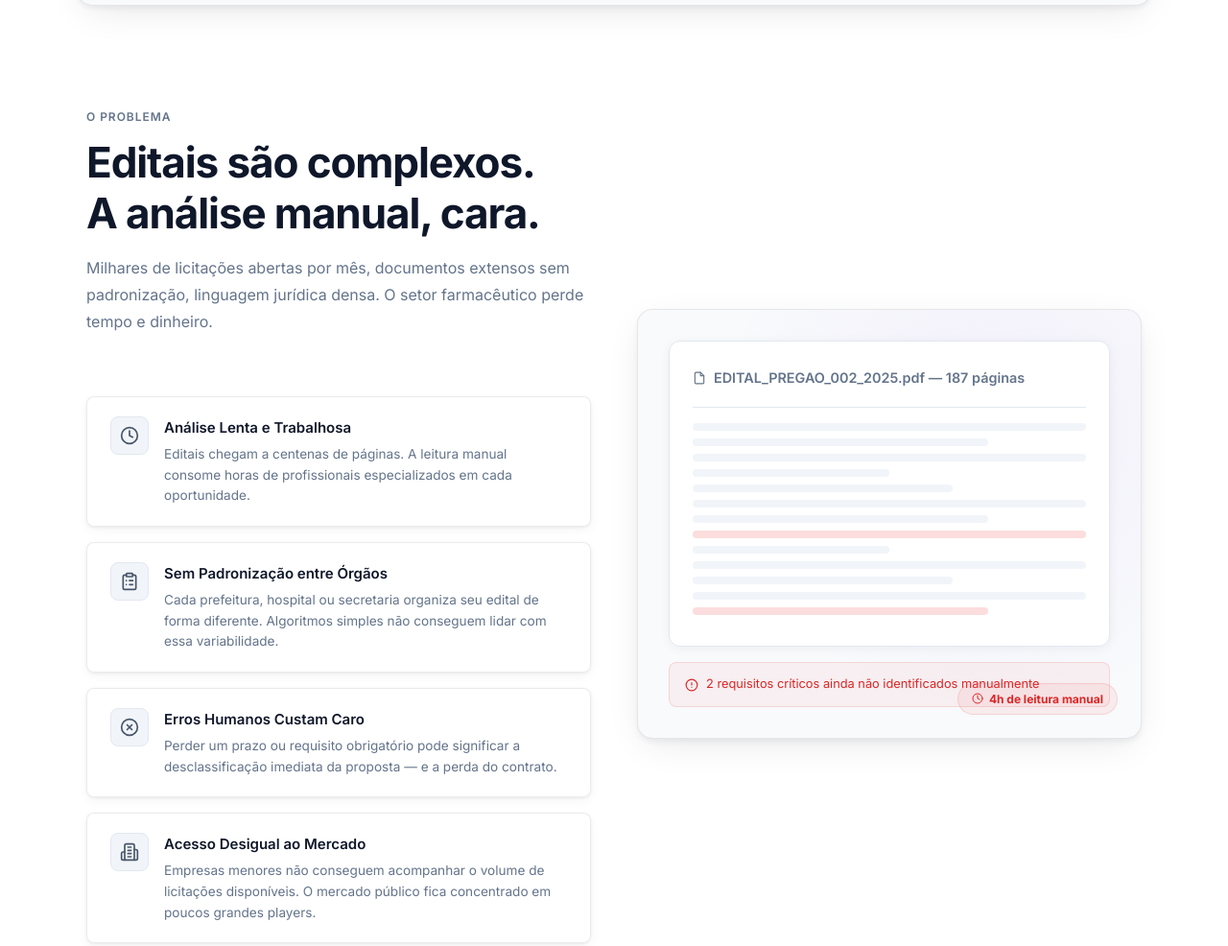
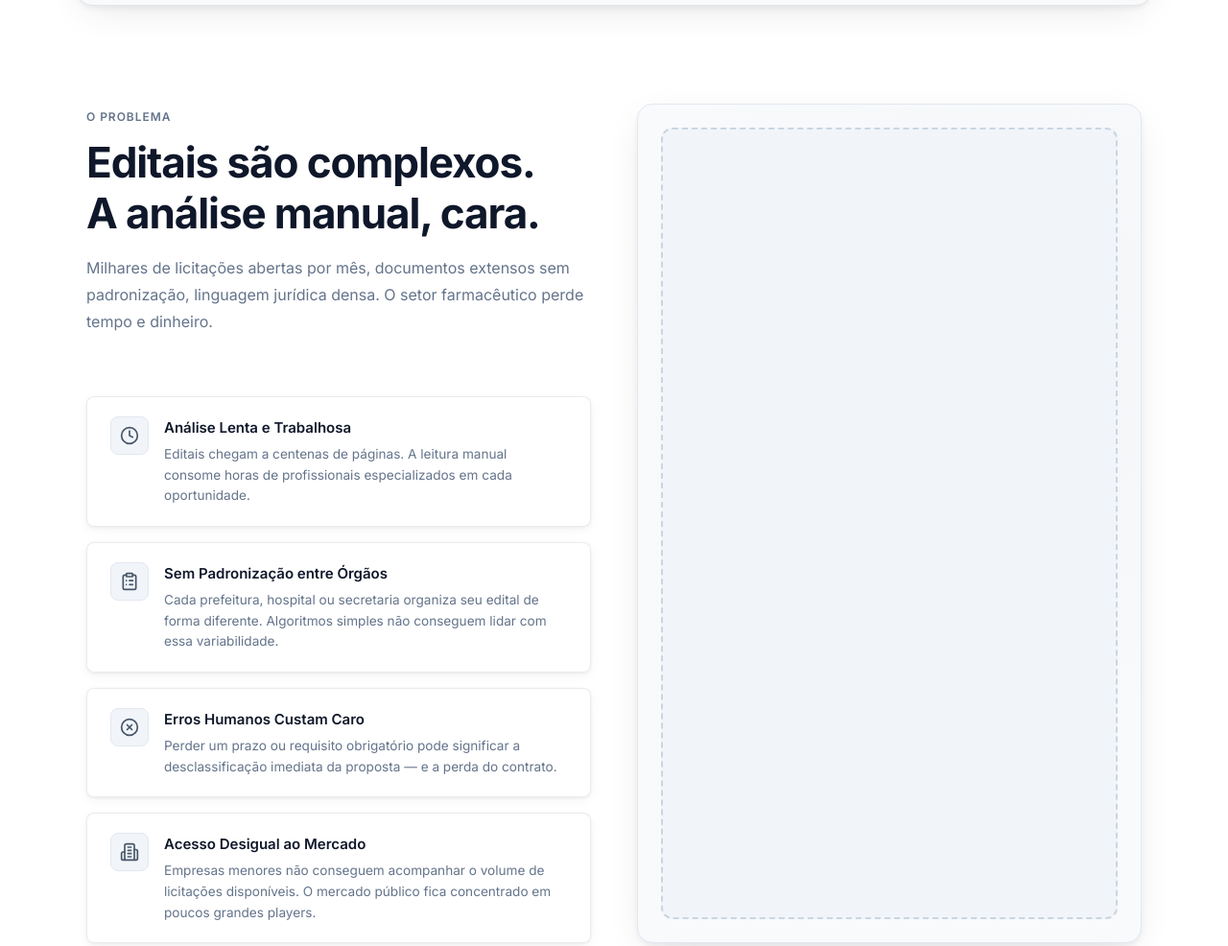
Before and after one commit to AgilisLicitacoes/website, a plain HTML site: page index.html in a window 1280 px wide. Shown: the part 873-1859 px from the top of the page at 96% size. Drawn offline with Linux system fonts and the light colour scheme.

Commit message:
layout updates

```diff
--- a/index.html
+++ b/index.html
@@ -115,30 +115,9 @@
       </div>
 
       <div class="problem-visual reveal">
-        <div class="doc-preview">
-          <div class="doc-title">
-            <svg width="14" height="14" viewBox="0 0 24 24" fill="none" stroke="currentColor" stroke-width="2" stroke-linecap="round" stroke-linejoin="round"><path d="M14 2H6a2 2 0 0 0-2 2v16a2 2 0 0 0 2 2h12a2 2 0 0 0 2-2V8z"/><polyline points="14 2 14 8 20 8"/></svg>
-            EDITAL_PREGAO_002_2025.pdf — 187 páginas
-          </div>
-          <div class="doc-line w-full"></div>
-          <div class="doc-line w-3q"></div>
-          <div class="doc-line w-full"></div>
-          <div class="doc-line w-half"></div>
-          <div class="doc-line w-2t"></div>
-          <div class="doc-line w-full"></div>
-          <div class="doc-line w-3q"></div>
-          <div class="doc-line w-full highlight-red"></div>
-          <div class="doc-line w-half"></div>
-          <div class="doc-line w-full"></div>
-          <div class="doc-line w-2t"></div>
-          <div class="doc-line w-full"></div>
-          <div class="doc-line w-3q highlight-red"></div>
+        <!-- Coloque sua imagem aqui: <img src="sua-imagem.jpg" alt="..." class="problem-visual-img" /> -->
+        <div class="problem-visual-placeholder">
         </div>
-        <div class="doc-warning">
-          <svg width="14" height="14" viewBox="0 0 24 24" fill="none" stroke="currentColor" stroke-width="2" stroke-linecap="round" stroke-linejoin="round"><circle cx="12" cy="12" r="10"/><line x1="12" y1="8" x2="12" y2="12"/><line x1="12" y1="16" x2="12.01" y2="16"/></svg>
-          2 requisitos críticos ainda não identificados manualmente
-        </div>
-        <div class="time-badge"><svg width="12" height="12" viewBox="0 0 24 24" fill="none" stroke="currentColor" stroke-width="2" stroke-linecap="round" stroke-linejoin="round"><circle cx="12" cy="12" r="10"/><path d="M12 6v6l4 2"/></svg> 4h de leitura manual</div>
       </div>
     </div>
   </section>
--- a/styles.css
+++ b/styles.css
@@ -367,7 +367,10 @@ section { padding: clamp(4rem, 8vw, 8rem) clamp(1.5rem, 5vw, 4rem); position: re
 .problem-grid {
   display: grid;
   grid-template-columns: 1fr 1fr;
-  gap: 3rem; align-items: center; max-width: 1100px; margin: 0 auto;
+  gap: 3rem;
+  align-items: stretch;
+  max-width: 1100px;
+  margin: 0 auto;
 }
 
 .problem-cards { display: flex; flex-direction: column; gap: 1rem; }
@@ -400,53 +403,41 @@ section { padding: clamp(4rem, 8vw, 8rem) clamp(1.5rem, 5vw, 4rem); position: re
 
 .problem-visual {
   position: relative;
+  display: flex;
+  flex-direction: column;
+  min-height: 0;
   background: var(--bg2);
-  border: 1px solid rgba(0,0,0,0.08);
+  border: 1px solid var(--border);
   border-radius: var(--radius-xl);
-  padding: 2rem;
+  padding: 1.5rem;
   overflow: hidden;
   box-shadow: var(--shadow-md);
 }
 .problem-visual::before {
   content: '';
   position: absolute; inset: 0;
-  background: radial-gradient(circle at 70% 30%, rgba(147,51,234,0.06), transparent 60%);
+  background: radial-gradient(circle at 70% 30%, rgba(15, 23, 42, 0.02), transparent 60%);
+  pointer-events: none;
 }
 
-.doc-preview {
-  background: var(--white);
-  border: 1.5px solid var(--border);
-  border-radius: 12px; padding: 1.5rem;
-  font-size: 0.8rem; color: var(--text-dim);
-  line-height: 2; position: relative; z-index: 1;
-  box-shadow: 0 2px 12px rgba(0,0,0,0.05);
+/* Área para imagem: mesma altura que a coluna de cards à esquerda */
+.problem-visual-placeholder {
+  position: relative;
+  width: 100%;
+  flex: 1;
+  min-height: 200px;
+  background: var(--slate-100);
+  border: 2px dashed var(--slate-300);
+  border-radius: var(--radius-lg);
+  overflow: hidden;
 }
-.doc-preview .doc-title {
-  color: var(--text-muted); font-weight: 600; font-size: 0.9rem;
-  margin-bottom: 1rem; padding-bottom: 1rem;
-  border-bottom: 1.5px solid var(--border);
-  display: flex; align-items: center; gap: 8px;
-}
-.doc-line { height: 8px; background: var(--bg3); border-radius: 4px; margin: 8px 0; }
-.doc-line.w-full { width: 100%; }
-.doc-line.w-3q { width: 75%; }
-.doc-line.w-half { width: 50%; }
-.doc-line.w-2t { width: 66%; }
-.doc-line.highlight-red { background: rgba(239,68,68,0.18); }
-
-.doc-warning {
-  display: flex; align-items: center; gap: 8px;
-  background: rgba(239,68,68,0.06); border: 1.5px solid rgba(239,68,68,0.15);
-  border-radius: 8px; padding: 0.75rem 1rem; margin-top: 1rem;
-  font-size: 0.8rem; color: #dc2626; position: relative; z-index: 1;
-}
-
-.time-badge {
-  position: absolute; bottom: 1.5rem; right: 1.5rem;
-  background: rgba(239,68,68,0.08); border: 1.5px solid rgba(239,68,68,0.15);
-  border-radius: 100px; padding: 6px 14px;
-  font-size: 0.75rem; color: #dc2626; font-weight: 700;
-  z-index: 2;
+.problem-visual-placeholder .problem-visual-img {
+  display: block;
+  width: 100%;
+  height: 100%;
+  object-fit: cover;
+  position: absolute;
+  inset: 0;
 }
 
 /* ─── HOW IT WORKS ─── */
@@ -654,7 +645,6 @@ section { padding: clamp(4rem, 8vw, 8rem) clamp(1.5rem, 5vw, 4rem); position: re
   display: inline-flex; align-items: center; gap: 6px;
 }
 .roadmap-status svg { flex-shrink: 0; }
-.time-badge { display: inline-flex; align-items: center; gap: 6px; }
 .status-done { color: #16a34a; }
 .status-progress { color: var(--purple); }
 .status-planned { color: var(--text-dim); }
```
